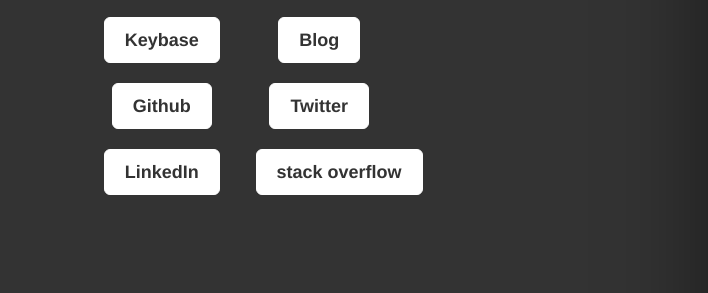
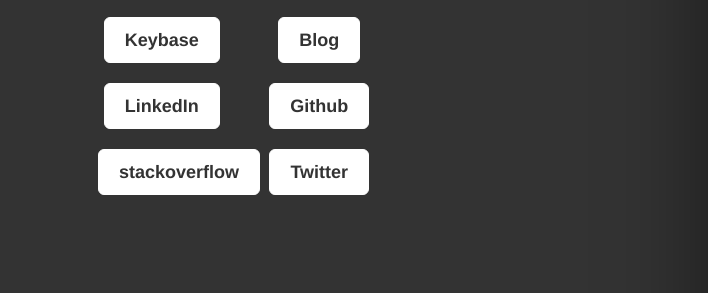
Before and after one commit to al4/alexforb.es, a plain HTML site: page index.html in a window 1280 px wide. Shown: the part 329-622 px from the top of the page, 572-1280 px from the left. Drawn offline with nearby package versions, Linux system fonts and the light colour scheme.

Commit message:
Ordering

```diff
--- a/index.html
+++ b/index.html
@@ -62,16 +62,16 @@
               <a href="https://blog.al4.co.nz/" class="btn btn-lg btn-default">Blog</a>
             </div>
             <div class="lead col-xs-6 col-sm-3 col-md-6">
+              <a href="https://uk.linkedin.com/in/al404" class="btn btn-lg btn-default">LinkedIn</a>
+            </div>
+            <div class="lead col-xs-6 col-sm-3 col-md-6">
               <a href="https://github.com/al4" class="btn btn-lg btn-default">Github</a>
             </div>
             <div class="lead col-xs-6 col-sm-3 col-md-6">
-              <a href="https://twitter.com/al4" class="btn btn-lg btn-default">Twitter</a>
+              <a href="https://stackoverflow.com/users/703814/alex-forbes" class="btn btn-lg btn-default">stackoverflow</a>
             </div>
             <div class="lead col-xs-6 col-sm-3 col-md-6">
-              <a href="https://uk.linkedin.com/in/al404" class="btn btn-lg btn-default">LinkedIn</a>
-            </div>
-            <div class="lead col-xs-6 col-sm-3 col-md-6">
-              <a href="https://stackoverflow.com/users/703814/alex-forbes" class="btn btn-lg btn-default">stack overflow</a>
+              <a href="https://twitter.com/al4" class="btn btn-lg btn-default">Twitter</a>
             </div>
           </div>
           </div>
```
